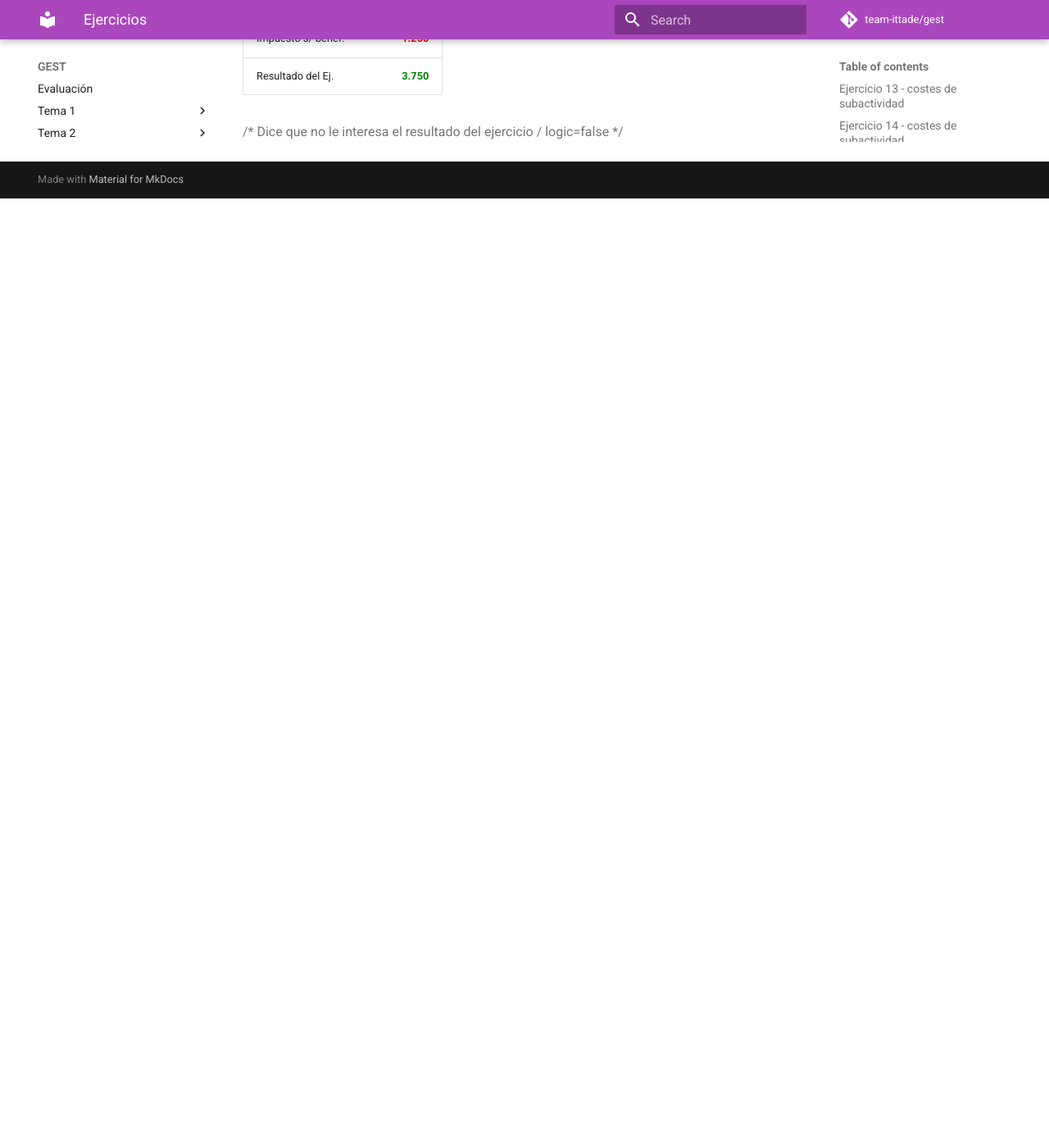
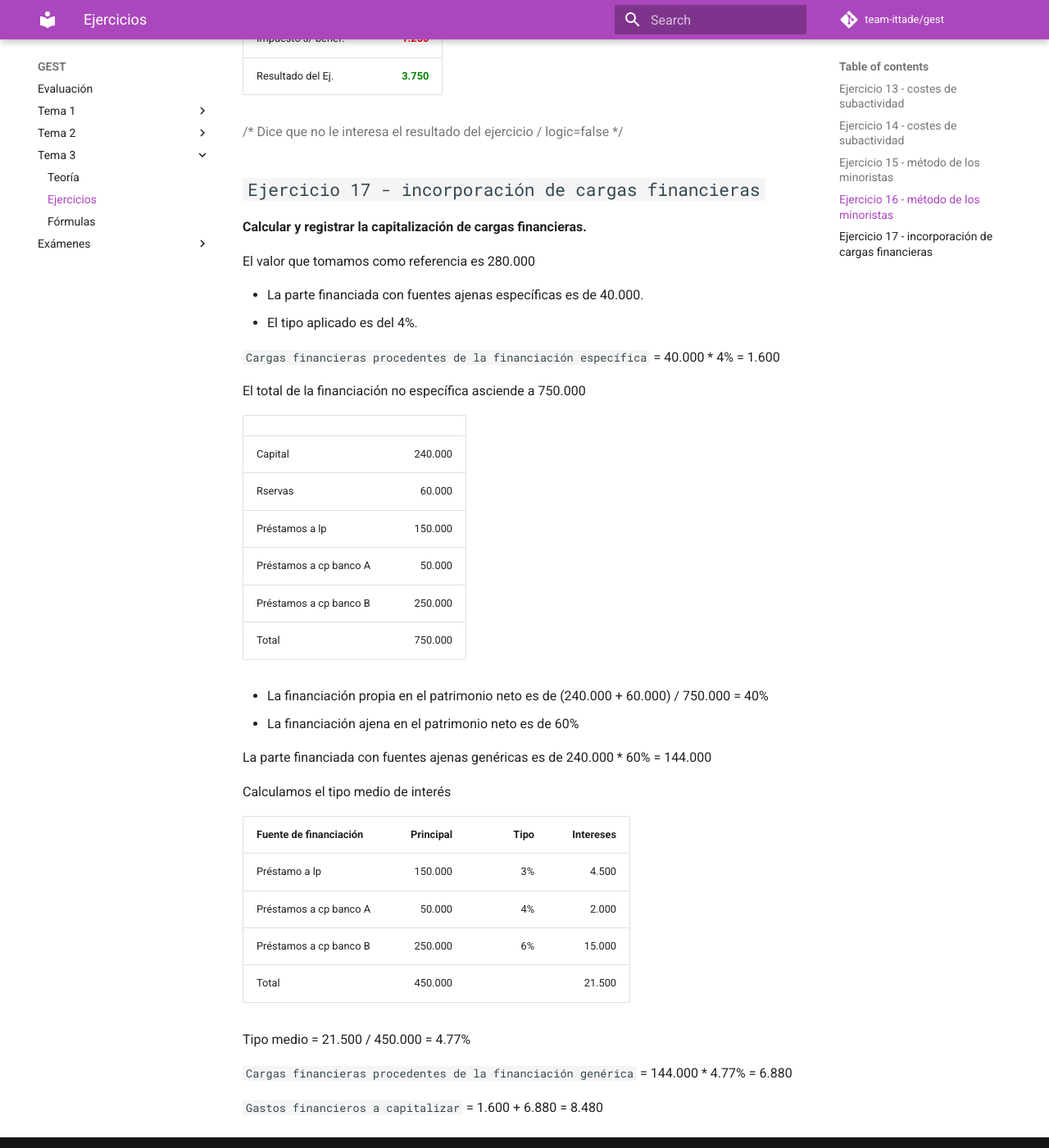
Before and after one commit to team-ittade/gest, an MkDocs documentation site: the page built from docs/tema-3/ejercicios.md, in a window 1280 px wide and 1400 px high, scrolled down 2206 px. Shown: the whole window at 82% size. Built offline with MkDocs 1.6.1 and Material for MkDocs 9.7.7, drawn with Linux system fonts in a browser that asks for light colours; comment, search, counter and statistics services are not loaded; before the commit the page ends 2448 px from its top, so only the background shows below that.

Commit message:
2021-03-11 - tema 3 + ejercicio 17

```diff
--- a/docs/tema-3/ejercicios.md
+++ b/docs/tema-3/ejercicios.md
@@ -77,3 +77,45 @@
 |Resultado del Ej.|**3.750**{.green}|
 
 {>>Dice que no le interesa el resultado del ejercicio / logic=false<<}
+
+## `Ejercicio 17 - incorporación de cargas financieras`
+
+**Calcular y registrar la capitalización de cargas financieras.**
+
+El valor que tomamos como referencia es 280.000
+
+- La parte financiada con fuentes ajenas específicas es de 40.000.
+- El tipo aplicado es del 4%.
+
+`Cargas financieras procedentes de la financiación específica` = 40.000 \* 4% = 1.600
+
+El total de la financiación no específica asciende a 750.000
+
+|||
+|--|--:|
+|Capital|240.000|
+|Rservas|60.000|
+|Préstamos a lp|150.000|
+|Préstamos a cp banco A|50.000|
+|Préstamos a cp banco B|250.000|
+|Total|750.000|
+
+- La financiación propia en el patrimonio neto es de (240.000 + 60.000) / 750.000 = 40%
+- La financiación ajena en el patrimonio neto es de 60%
+
+La parte financiada con fuentes ajenas genéricas es de 240.000 \* 60% = 144.000
+
+Calculamos el tipo medio de interés
+
+|Fuente de financiación|Principal|Tipo|Intereses|
+|--|--:|--:|--:|
+|Préstamo a lp|150.000|3%|4.500|
+|Préstamos a cp banco A|50.000|4%|2.000|
+|Préstamos a cp banco B|250.000|6%|15.000|
+|Total|450.000||21.500|
+
+Tipo medio = 21.500 / 450.000 = 4.77%
+
+`Cargas financieras procedentes de la financiación genérica` = 144.000 \* 4.77% = 6.880
+
+`Gastos financieros a capitalizar` = 1.600 + 6.880 = 8.480
```
Also changed, not shown: docs/tema-3/index.md (+9 -0 lines).
